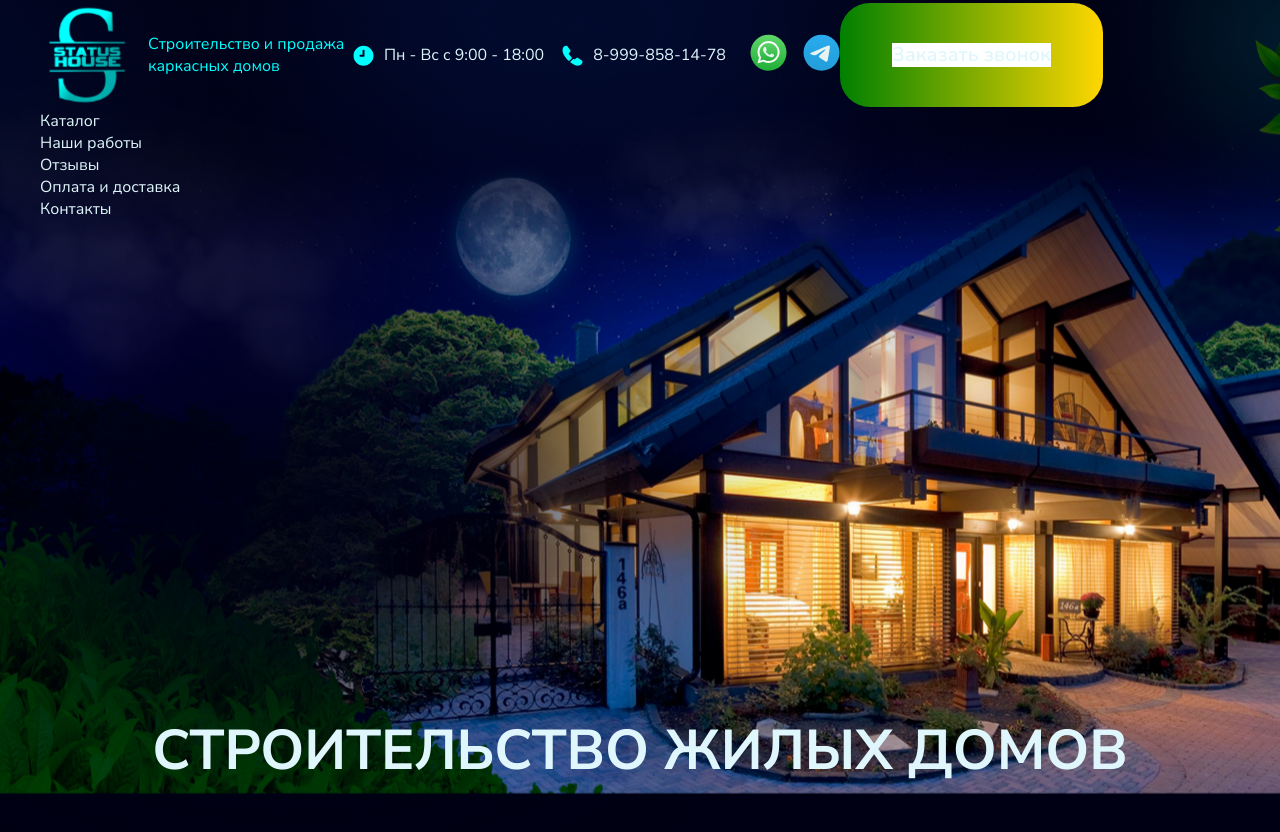
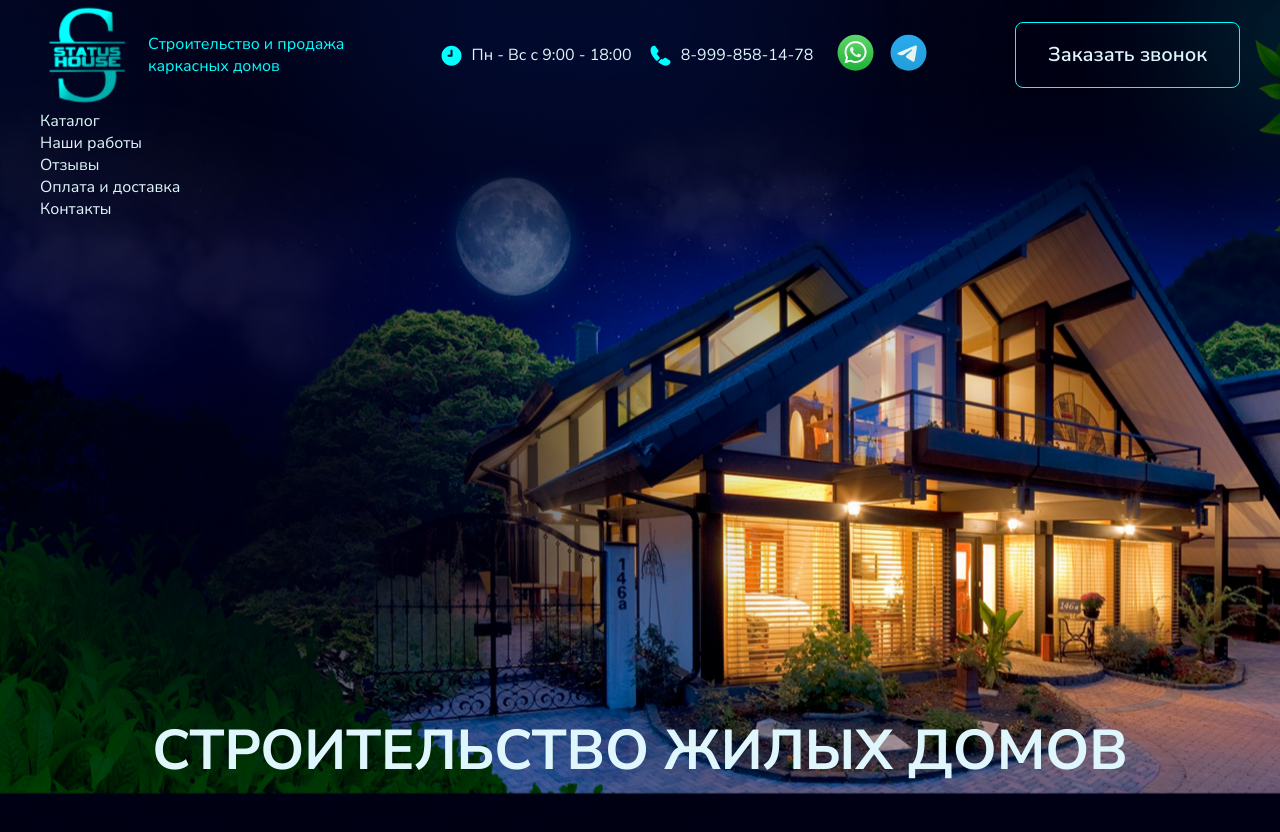
Before and after one commit to CHaPiOn777/state-house, a Next.js app: page / in a window 1280 px wide. Shown: the top 832 px of the page. Built offline with nearby package versions, Linux system fonts and the light colour scheme.

Commit message:
селал ховер кнопок

```diff
--- a/src/app/globals.css
+++ b/src/app/globals.css
@@ -10,7 +10,14 @@
   --green: #00ffff;
 
   --box-shadow: 0px 4px 16px 0px #00ffff40;
+  --bg-hover: linear-gradient(
+    91deg,
+    rgba(0, 255, 255, 0.2) 0%,
+    rgba(91, 104, 223, 0.2) 104.84%
+  );
   --border: linear-gradient(91.07deg, #00ffff 0%, #5b68df 104.84%);
+  --scale: scale(1.02)
+  --transition: all 0.2s cubic-bezier(0.42, 0, 0.58, 1);
 }
 
 * {
--- a/src/app/layout.tsx
+++ b/src/app/layout.tsx
@@ -47,12 +47,12 @@ export default function RootLayout({
                   <Call />
                   8-999-858-14-78
                 </li>
-                <li className={styles.listItem}>
+                <li className={clsx(styles.listItem, styles.social)}>
                   <a href="#">
                     <WhatsApp />
                   </a>
                 </li>
-                <li className={styles.listItem}>
+                <li className={clsx(styles.listItem, styles.social)}>
                   <a href="#">
                     <Telegram />
                   </a>
--- a/src/app/page.module.css
+++ b/src/app/page.module.css
@@ -67,8 +67,16 @@
 .topContainer {
   display: flex;
   align-items: center;
+  justify-content: space-between;
 }
 .bottomContainer {
   display: flex;
   align-items: center;
 }
+.social {
+  transition: var(--transition, all 0.2s cubic-bezier(0.42, 0, 0.58, 1));
+  transform: scale(1);
+}
+.social:hover {
+  transform: scale(1.1);
+}
--- a/src/ui/buttons/style.module.css
+++ b/src/ui/buttons/style.module.css
@@ -4,67 +4,67 @@
   position: relative;
   z-index: 0;
 }
+.button {
+  padding: 20px 32px;
+  cursor: pointer;
 
-.button {
+  color: var(--white);
+  text-align: center;
+  font-size: 20px;
+  font-style: normal;
+  font-weight: 600;
+  line-height: 24px; /* 120% */
+
+  background: transparent;
   position: relative;
+  overflow: hidden;
+  cursor: pointer;
+  display: block;
+  position: relative;
+  border-radius: 8px;
+  border: 1px solid var(--green);
+  z-index: 2;
+  transition: var(--transition, all 0.2s cubic-bezier(0.42, 0, 0.58, 1));
+  transform: scale(1);
+}
 
-  display: flex;
-  align-items: center;
-  justify-content: center;
-  /* font-family: "NunitoSans"; */
-  font-size: 20px;
-  font-weight: 600;
-  line-height: 24px;
-  letter-spacing: 0px;
-  text-align: center;
+.button:hover {
+  opacity: 1;
+  background-color: transparent;
+  text-shadow: nthree;
+}
 
-  box-sizing: border-box;
-  padding: 20px 32px;
-  color: var(--white);
-  cursor: pointer;
-  user-select: none;
-  background-color: transparent;
-  border: none;
+.button:active {
+  transform: var(--scale, 1.02);
+}
 
-  border: double 1em transparent;
-  border-radius: 30px;
-  background-image: linear-gradient(white, white),
-    linear-gradient(to right, green, gold);
-  background-origin: border-box;
-  background-clip: content-box, border-box;
-  /* border: 1px solid; */
-  /* border-image-radius: 80px;
+.button:before {
+  content: "";
+  display: block;
+  position: absolute;
+  top: 0px;
+  right: 0px;
+  height: 100%;
+  width: 0px;
+  z-index: -1;
+  border-radius: 8px;
+  background: var(
+    --buttons-secondary-bg-hover,
+    linear-gradient(
+      91deg,
+      rgba(0, 255, 255, 0.2) 0%,
+      rgba(91, 104, 223, 0.2) 104.84%
+    )
+  );
+  transition: all 0.2s cubic-bezier(0.42, 0, 0.58, 1);
+}
 
-  border-image-source: var(--border);
-  border-image-slice: 1; */
+.button:hover:before {
+  left: 0%;
+  right: auto;
+  width: 100%;
+}
 
-  /* outline: none; */
-
-  /* svg {
-    width: 15px;
-    height: 15px;
-    margin-right: 8px;
-  } */
-
-  /* .button-spinner {
-    width: 20px;
-    height: 20px;
-  } */
-
-  /*
-  &-default {
-    padding: 5px;
-    margin: 0;
-    background: none;
-    border: none;
-
-    svg {
-      width: 24px;
-      height: 24px;
-      margin-right: unset;
-    }
-  } */
-}
 /* .button::before {
   content: "";
   position: absolute;
@@ -440,7 +440,7 @@
   }
 }
 
-.active {
+.button {
   color: $whiteColor;
   background: #36393f;
   svg path {
```
